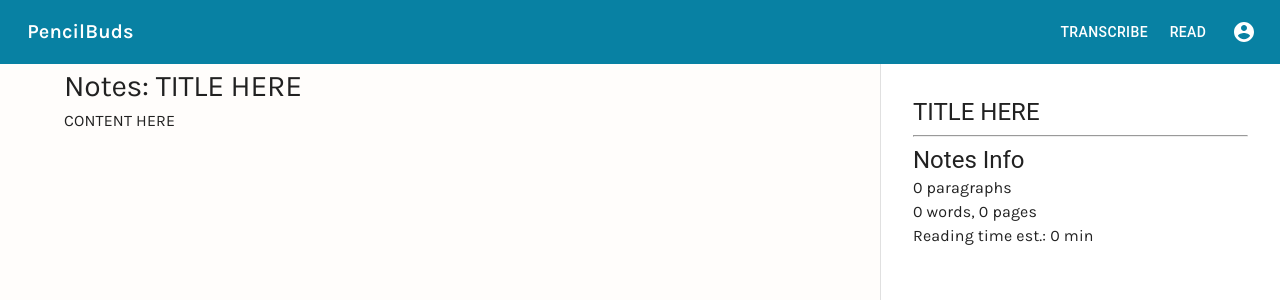
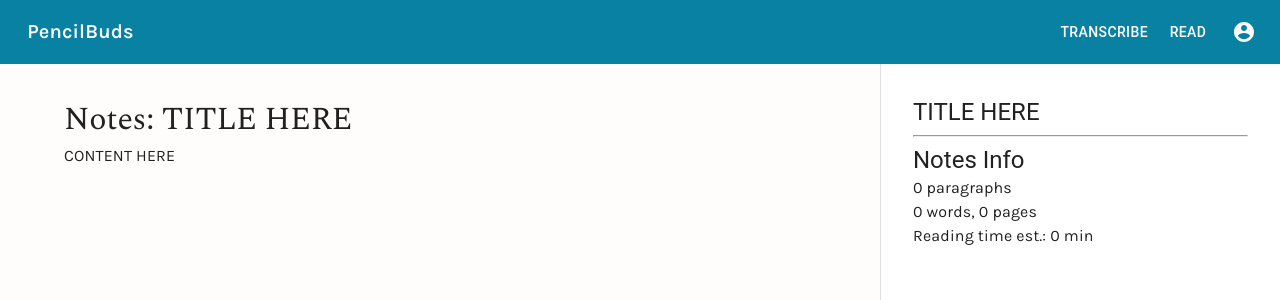
Before and after one commit to Goutham888/HooHacks2021, a React (Create React App) app in the folder frontend/: page /read in a window 1280 px wide. Shown: the top 300 px of the page. Built offline with nearby package versions, Linux system fonts and the light colour scheme; no server answers.

Commit message:
Tweak the Read page

```diff
--- a/frontend/src/Read.js
+++ b/frontend/src/Read.js
@@ -59,7 +59,8 @@ export default function Read(props) {
   return (
     <div className={classes.root}>
       <CssBaseline />
-      <Box my={8} mx={8} className={classes.content}>
+      <Box my={4} mx={8} className={classes.content}>
+        <div className={classes.toolbar} />
         <Typography variant="h2">Notes: {title}</Typography>
         <div className={classes.paragraph}>
           <Typography variant="body1">{content}</Typography>
--- a/frontend/src/theme.js
+++ b/frontend/src/theme.js
@@ -24,8 +24,8 @@ const theme = createMuiTheme({
       color: "#fffdfb",
     },
     h2: {
-      fontFamily: "Karla", // Change a specific variant
-      fontSize: 30,
+      fontFamily: "Spectral", // Change a specific variant
+      fontSize: 32,
       lineHeight: 1.5,
     },
     h6: {
```
